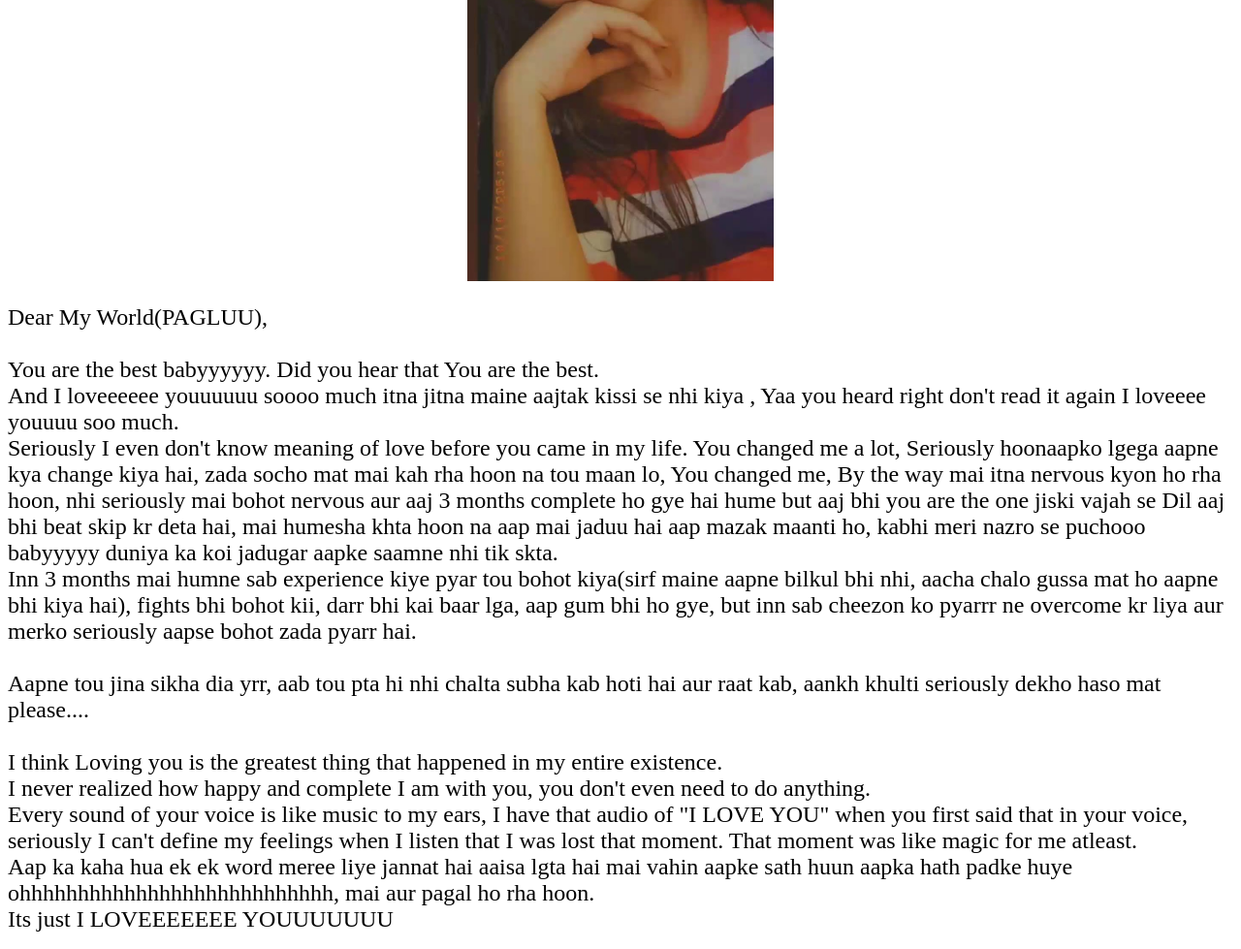
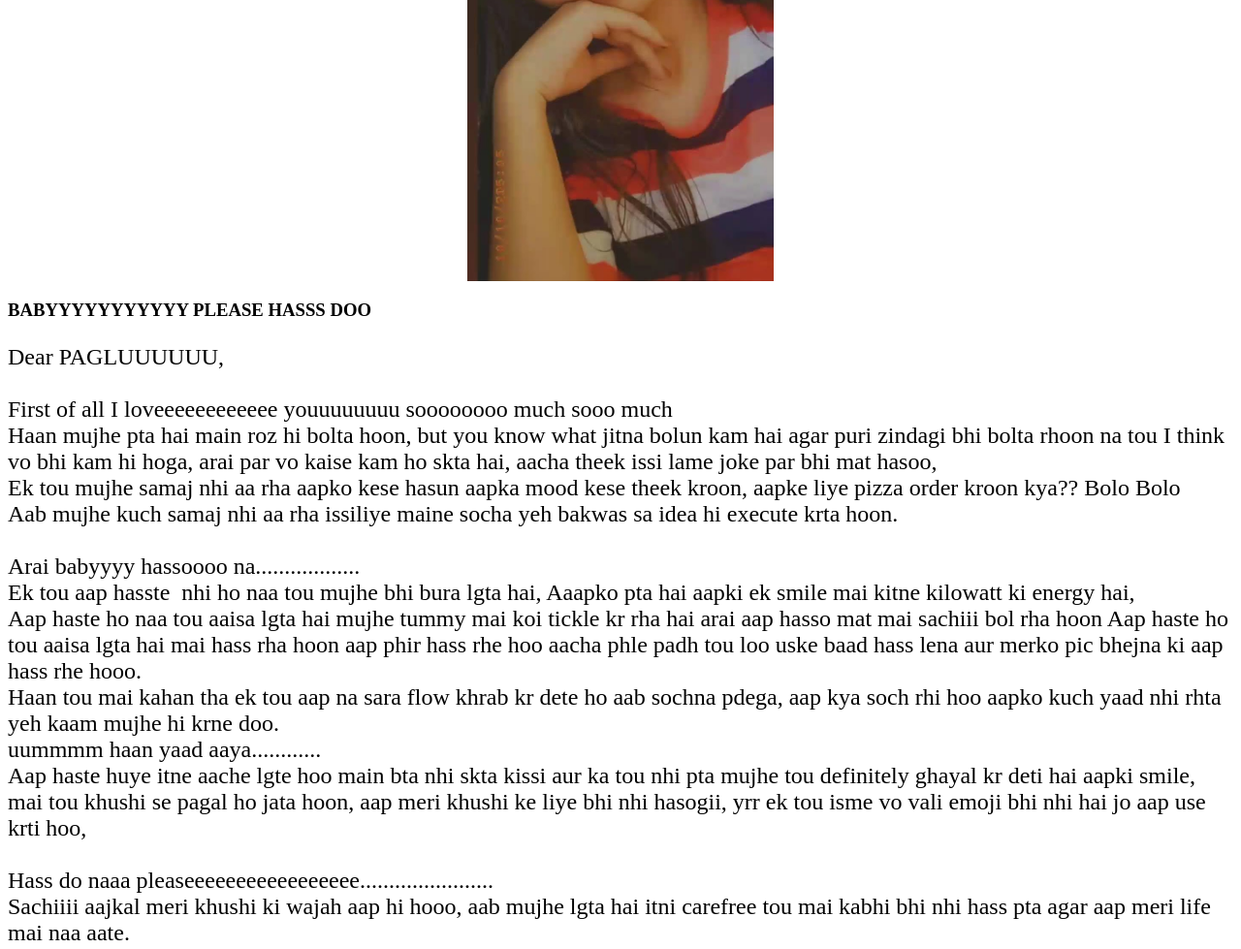
Before and after one commit to rajputarjun1708/PARUL-7, a plain HTML site: page index.html in a window 1280 px wide. Shown: the part 332-1311 px from the top of the page at 97% size. Drawn offline with Linux system fonts and the light colour scheme.

Commit message:
Update index.html

```diff
--- a/index.html
+++ b/index.html
@@ -14,84 +14,52 @@
 
   <img src="2.JPG" class="center">
 
+  <h3> BABYYYYYYYYYYY PLEASE HASSS DOO</h3>
+
+<p style="font-size:150%">Dear PAGLUUUUUU,<br><br>
 
 
-<p style="font-size:150%">Dear My World(PAGLUU),<br><br>
+First of all I loveeeeeeeeeeee youuuuuuuu soooooooo much sooo much<br>
 
-You are the best babyyyyyy. Did you hear that You are the best. <br>
+Haan mujhe pta hai main roz hi bolta hoon, but you know what jitna bolun kam hai agar puri zindagi bhi bolta rhoon na tou I think vo bhi kam hi hoga, arai par vo kaise kam ho skta hai, aacha theek issi lame joke par bhi mat hasoo,<br>
 
-And I loveeeeee youuuuuu soooo much itna jitna maine aajtak kissi se nhi kiya , Yaa you heard right don't read it again I loveeee youuuu soo much. <br>
+Ek tou mujhe samaj nhi aa rha aapko kese hasun aapka mood kese theek kroon, aapke liye pizza order kroon kya?? Bolo Bolo<br>
 
-Seriously I even don't know meaning of love before you came in my life. You changed me a lot, Seriously hoonaapko lgega aapne kya change kiya hai, zada socho mat mai kah rha hoon na tou maan lo, You changed me, By the way mai itna nervous kyon ho rha hoon, nhi seriously mai bohot nervous aur aaj 3 months complete ho gye hai hume but aaj bhi you are the one jiski vajah se Dil aaj bhi beat skip kr deta hai, mai humesha khta hoon na aap mai jaduu hai aap mazak maanti ho, kabhi meri nazro se puchooo babyyyyy duniya ka koi jadugar aapke saamne nhi tik skta.<br>
-
-Inn 3 months mai humne sab experience kiye pyar tou bohot kiya(sirf maine aapne bilkul bhi nhi, aacha chalo gussa mat ho aapne bhi kiya hai), fights bhi bohot kii, darr bhi kai baar lga, aap gum bhi ho gye, but inn sab cheezon ko pyarrr ne overcome kr liya aur merko seriously aapse bohot zada pyarr hai.
-<br>
+Aab mujhe kuch samaj nhi aa rha issiliye maine socha yeh bakwas sa idea hi execute krta hoon.<br>
 <br>
 
-Aapne tou jina sikha dia yrr, aab tou pta hi nhi chalta subha kab hoti hai aur raat kab, aankh khulti seriously dekho haso mat please....
+
+Arai babyyyy hassoooo na..................<br>
+
+Ek tou aap hasste  nhi ho naa tou mujhe bhi bura lgta hai, Aaapko pta hai aapki ek smile mai kitne kilowatt ki energy hai,<br>
+
+Aap haste ho naa tou aaisa lgta hai mujhe tummy mai koi tickle kr rha hai arai aap hasso mat mai sachiii bol rha hoon Aap haste ho tou aaisa lgta hai mai hass rha hoon aap phir hass rhe hoo aacha phle padh tou loo uske baad hass lena aur merko pic bhejna ki aap hass rhe hooo.<br>
+
+Haan tou mai kahan tha ek tou aap na sara flow khrab kr dete ho aab sochna pdega, aap kya soch rhi hoo aapko kuch yaad nhi rhta yeh kaam mujhe hi krne doo.<br>
+
+uummmm haan yaad aaya............<br>
+
+Aap haste huye itne aache lgte hoo main bta nhi skta kissi aur ka tou nhi pta mujhe tou definitely ghayal kr deti hai aapki smile, mai tou khushi se pagal ho jata hoon, aap meri khushi ke liye bhi nhi hasogii, yrr ek tou isme vo vali emoji bhi nhi hai jo aap use krti hoo,<br>
 <br>
+Hass do naaa pleaseeeeeeeeeeeeeeeee.......................<br>
+
+Sachiiii aajkal meri khushi ki wajah aap hi hooo, aab mujhe lgta hai itni carefree tou mai kabhi bhi nhi hass pta agar aap meri life mai naa aate.<br>
+
+Aapko pta hai aapke bare mai sochne se hi mere face par smile aa jati hai tou socho jab aap smile krti hogi tab mera kya haal hota hoga mai tou pagal hi ho jata hoon.<br>
+
+Aapko pta hai kal tou mujhe chaand bhi itna aacha nhi lg rha tha uss chaand se tou meri chaand hi zada beautiful, pretty,pyari,gorgeous aur pta nhi kya kya hai.<br>
+
+Aapko pta hai aap mere liye kitni impirtant hoo aab tou din bhi aapka face dekhkr hi start hota hai sachiiii babyyy, aur raat bhi aapki Good Night se hoti hai.<br>
+
+Aab itne ke baad bhi aap upset rhoge tou socha hai mera kya haal hoga...........<br>
+<br>
+Hasooooo na pleaseeeeeeeeeee.....<br>
 <br>
 
-I think Loving you is the greatest thing that happened in my entire existence.<br>
 
-I never realized how happy and complete I am with you, you don't even need to do anything.<br>
-
-Every sound of your voice is like music to my ears, I have that audio of "I LOVE YOU" when you first said that in your voice, seriously I can't define my feelings when I listen that I was lost that moment. That moment was like magic for me atleast.
-<br>
-Aap ka kaha hua ek ek word meree liye jannat hai aaisa lgta hai mai vahin aapke sath huun aapka hath padke huye ohhhhhhhhhhhhhhhhhhhhhhhhhhh, mai aur pagal ho rha hoon.
-<br>
-Its just I LOVEEEEEEE YOUUUUUUU
-<br>
-<br>
-
-I WILL NEVER LET YOU GO AWAY FROM ME, Please never go away I seriously can't live without you, yaa I know sab bolte hain aaisa ki hum aapke bina nhi jee painge, par itna tou jaan hi gai honge aap mujhe 3 months mai. So please never leave me alone.
-<br>
-I am so thankful and so happy that I have found my destiny in you.
-<br>
-You are my happiness, a very very very special blessing God has given to me. I am so excited spending my whole life with someone jissse mai khud se zada, sabse zada pyaar krta hoon sabse zadaaaa.
-<br>
-Aapko pta hai main din bhar kitna bhi frustated huun but jab bhi aapka message aata hai na mera dil like it melts, jitna bhi gussa (aap par nhi baki sab par) sara nikal jata hai ek sec mai.
-<br>
-Kitna bhi tired huun mai but jab bhi aapka mmsg atta hai mere andar ek alag hi level ki energy aa jaati hai.
-<br>
-<br>
-
-You gave a new meaning to my existence and now I could not imagine a life without you in it..............
-<br>
-You have a very special space in my heart aur space kya aab tou haal yeh hai ki lgta hai purai dil mai aap hi aap ho baki kuch hai hi nhi, aur sunn lo sab mujhe kissi aur ko jagah deni bhi nhi hai mere dil mai usmai sirf aur sirf meri PAGLU rhegi tou dur hi rhna baki sab mere dil se, Chalo aab zada mat hasoooo.
-<br>
-<br>
-
-Yrr please merko kabhi chod kr mat jana aacha chalo issi time do minutes break lo aur socho mai aapse kitna pyaar krta hoon, kitna pagal hoon aapke pyaar mai, kitna deewana hoon aapka, kitna paaglon ki tarah chahta hoon aapko, nhi aap ruko 2 min aur socho mai usse aagai pdhne hi nhi dunga phle ruko aur socho pleaseeeeee.
-<br>
-Soch lia kya socha chalo kuch aacha hi socha hoga.......
-<br>
-Mai sachii mai bohot zada pagal hoon babyy phle innn cheezon ka fark nhi padta tha bohot sari girls life mai aai bohoton se aachi friendship bhi thi par jab unse alag huye tou kabhi bura nhi lga kyonki unke liye koi feelings nhi thi sirf attraction thi aur attraction tou dusri girl se ho jata hai par pyaar kese krunga babyyyy kissi aur se merese nhii hoga sachii mai nhi hoga pyaar ek ho baar hota hai babyyy aur phli baar hi itna zada paagalpan tou fir aap soch loo.... merese tou nhi ho paiga
-<br>
-<br>
-
-Baby you know what mujhe nhi pta aap kya chahte ho par aapko pta hai jab bhi aap merko babyy yaa jaan bolte ho naa main tou khushi se pagal ho jata hun seriously mujhe aaisa lgta hai jaise koi mujhe sach mai mere sath baitha hai aur yeh sab bol rha hai aur those words gives me Goosebumbs, seriously aur aapki voice mai I love you sun na its like dreaam come true matlab sachiii I pray daily like bhagwan please hume kabhi alagh mat krna sachiii mai mai aapse alag nhi rh paunga, aab tou lgta hai aapki adat ho gai hai.........
-<br>
-bss maine shayad kuch zada hi likh dia aab finish kr rha hoon
-<br>
-Baby Happy 3 months......
-<br>
-Bsss yeh relationship aaise hi chalti rhe hum kabhi alag na hoon, kabhi bhi.....
-<br>
-
-<br>
-I LOVEEEEEEEEEEEEEEEEEE YOUUUUUUUUUUUUUUUUU SOOOOOOOOOOOO MUCH MERI JAAAAAAAN, MERI LADUUUUU, MERI GUDUUU, MERI BABYYYYYY, MERI PARIIIIII, MERI PAGLUUUUU....
-<br>
-
-<br>
-Congratulations PAGLU Koi aapko paaglon ki tarah chahta hai...
-<br>
-I LOVEEEEEEEEEEEEEEE YOUUUUUUUUUUUUUUUU PARUL SHARMAAAAA
-<br>
-ohhh sorry sorry
+Aap hasoooo bssss hasooooooo aur kuch mat kro bssss haste rho humesha humesha.<br>
 <br><br>
-I LOVEEEEEEEEEEEE YOUUUUUUUUUUU PARUL ARJUN RAJPUT
-</p>
+I LOVEEEEEEEEEEE YOUUUUUUUUUUUU PAGLUUUU
 
  <img src="5.JPG" class="center">
 </div>
```
